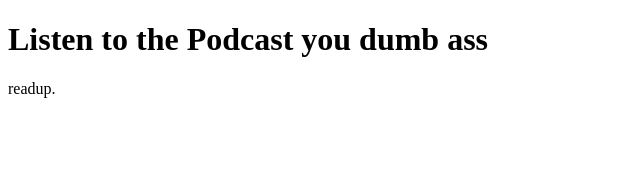
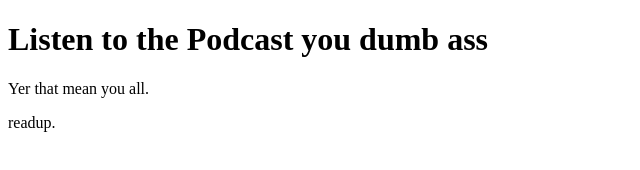
Before and after one commit to TowleT/pods, a plain HTML site: page listpods.htm in a window 1280 px wide. Shown: the whole page, without its empty margins (0-640 px from the left). Drawn offline with Linux system fonts and the light colour scheme.

Commit message:
Update listpods.htm

```diff
--- a/listpods.htm
+++ b/listpods.htm
@@ -4,6 +4,8 @@
     <title>Latest</title>
   </head>
   <h1> Listen to the Podcast you dumb ass</h1>
+  Yer that mean you all.
+
   <body>
     <p> readup.</p>
   </body>
```
